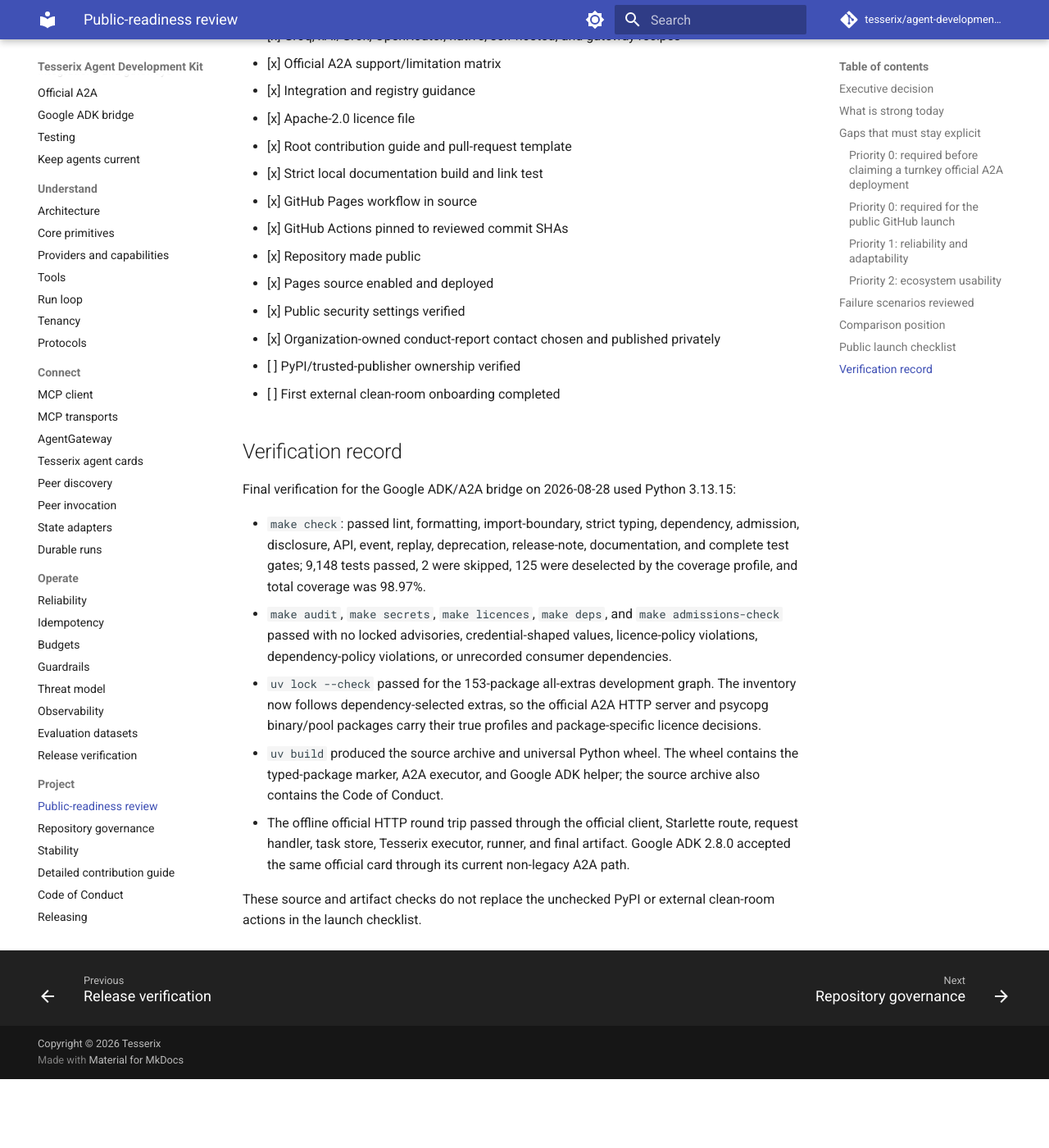
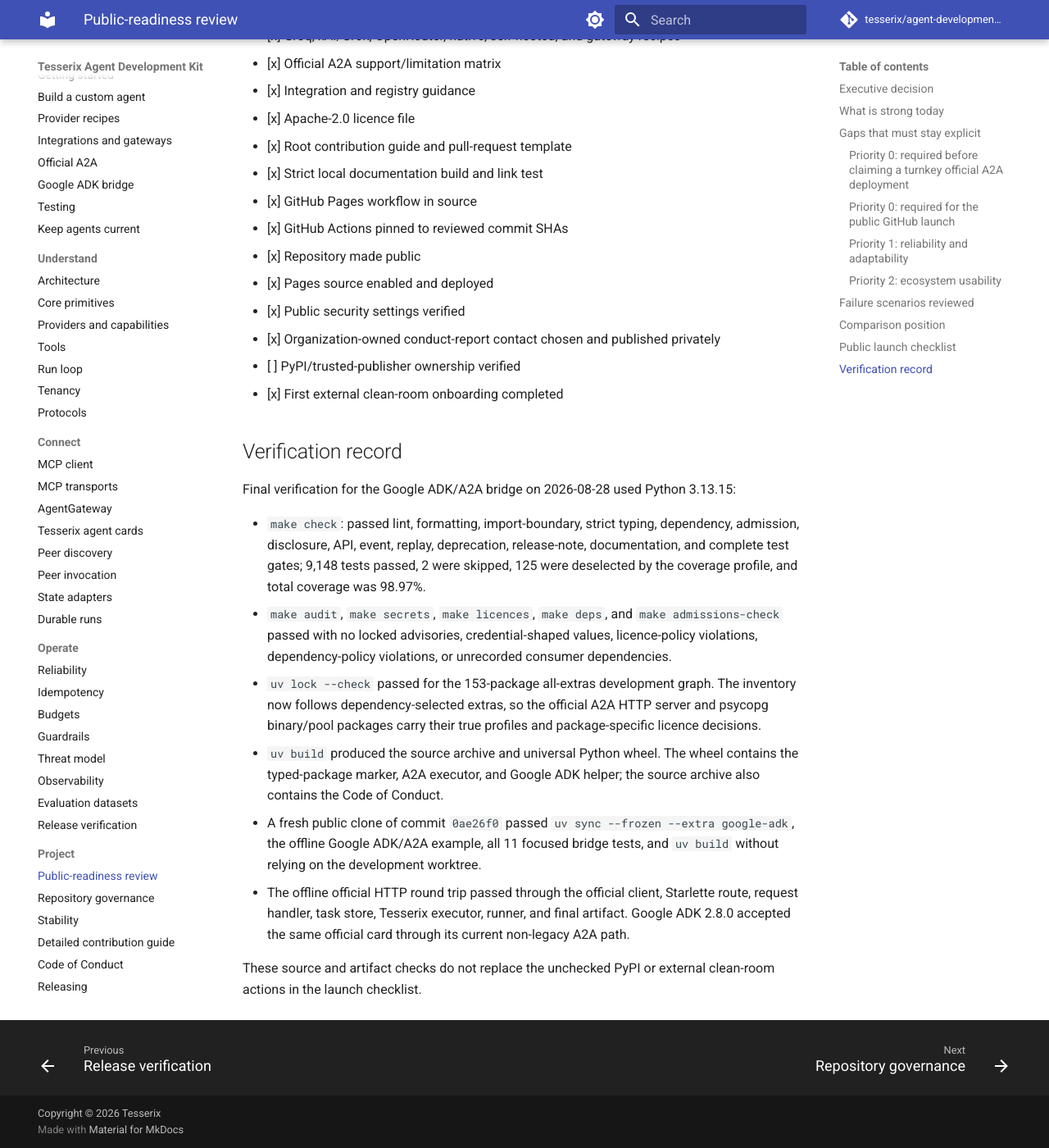
Before and after one commit to tesserix/agent-development-kit, an MkDocs documentation site: the page built from docs/public-readiness-review.md, in a window 1280 px wide and 1400 px high, scrolled down 5623 px. Shown: the whole window at 82% size. Built offline with MkDocs 1.6.1 and Material for MkDocs 9.7.7, drawn with Linux system fonts in a browser that asks for light colours; comment, search, counter and statistics services are not loaded; before the commit the page ends 6939 px from its top, so only the background shows below that.

Commit message:
docs: record clean-room bridge validation

```diff
--- a/docs/public-readiness-review.md
+++ b/docs/public-readiness-review.md
@@ -167,7 +167,7 @@
 - [x] Public security settings verified
 - [x] Organization-owned conduct-report contact chosen and published privately
 - [ ] PyPI/trusted-publisher ownership verified
-- [ ] First external clean-room onboarding completed
+- [x] First external clean-room onboarding completed
 
 ## Verification record
 
@@ -186,6 +186,9 @@
 - `uv build` produced the source archive and universal Python wheel. The wheel contains
   the typed-package marker, A2A executor, and Google ADK helper; the source archive also
   contains the Code of Conduct.
+- A fresh public clone of commit `0ae26f0` passed `uv sync --frozen --extra google-adk`,
+  the offline Google ADK/A2A example, all 11 focused bridge tests, and `uv build` without
+  relying on the development worktree.
 - The offline official HTTP round trip passed through the official client, Starlette
   route, request handler, task store, Tesserix executor, runner, and final artifact. Google
   ADK 2.8.0 accepted the same official card through its current non-legacy A2A path.
```
